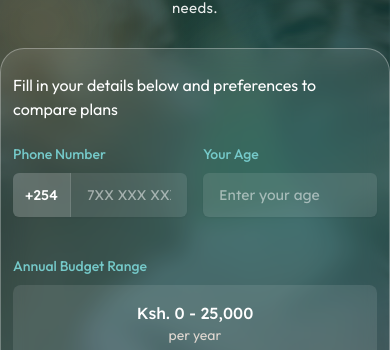
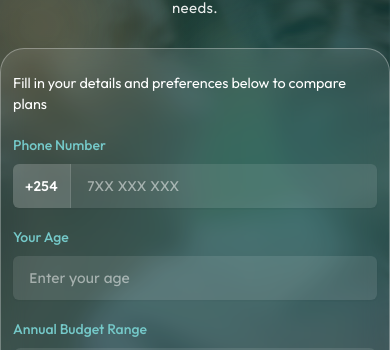
Before and after one commit to supa-modo/lako-insurance-client, a React (Vite) app: page /compare in a window 390 px wide. Shown: the part 264-614 px from the top of the page. Built offline with nearby package versions, Linux system fonts and the light colour scheme; no server answers.

Commit message:
Refine PersonalDetailsStep UI: Adjust layout and styling for improved user experience by modifying spacing, text size, and grid structure. Enhance instructional text for clarity and responsiveness.

```diff
--- a/src/components/comparison/PersonalDetailsStep.jsx
+++ b/src/components/comparison/PersonalDetailsStep.jsx
@@ -14,11 +14,11 @@ const budgetRanges = [
 const PersonalDetailsStep = ({ register, errors, onSubmit, watchedValues }) => {
   return (
     <div className="mx-auto">
-      <div className="space-y-5">
-        <h3 className="text-white">Fill in your details below and preferences to compare plans</h3>
-        <div className="grid grid-cols-2 gap-4">
+      <div className="space-y-4">
+        <h3 className="text-white text-[0.9rem] sm:text-base">Fill in your details and preferences below to compare plans</h3>
+        <div className="grid grid-cols-1 sm:grid-cols-2 gap-4 ">
           {/* Phone Number Field */}
-          <div className="mb-4">
+          <div className="">
             <label
               htmlFor="phoneNumber"
               className="text-sm sm:text-base font-medium text-primary-300"
@@ -54,7 +54,7 @@ const PersonalDetailsStep = ({ register, errors, onSubmit, watchedValues }) => {
           </div>
 
           {/* Age Field */}
-          <div className="mb-4">
+          <div className="">
             <label
               htmlFor="age"
               className="text-sm sm:text-base font-medium text-primary-300"
```
